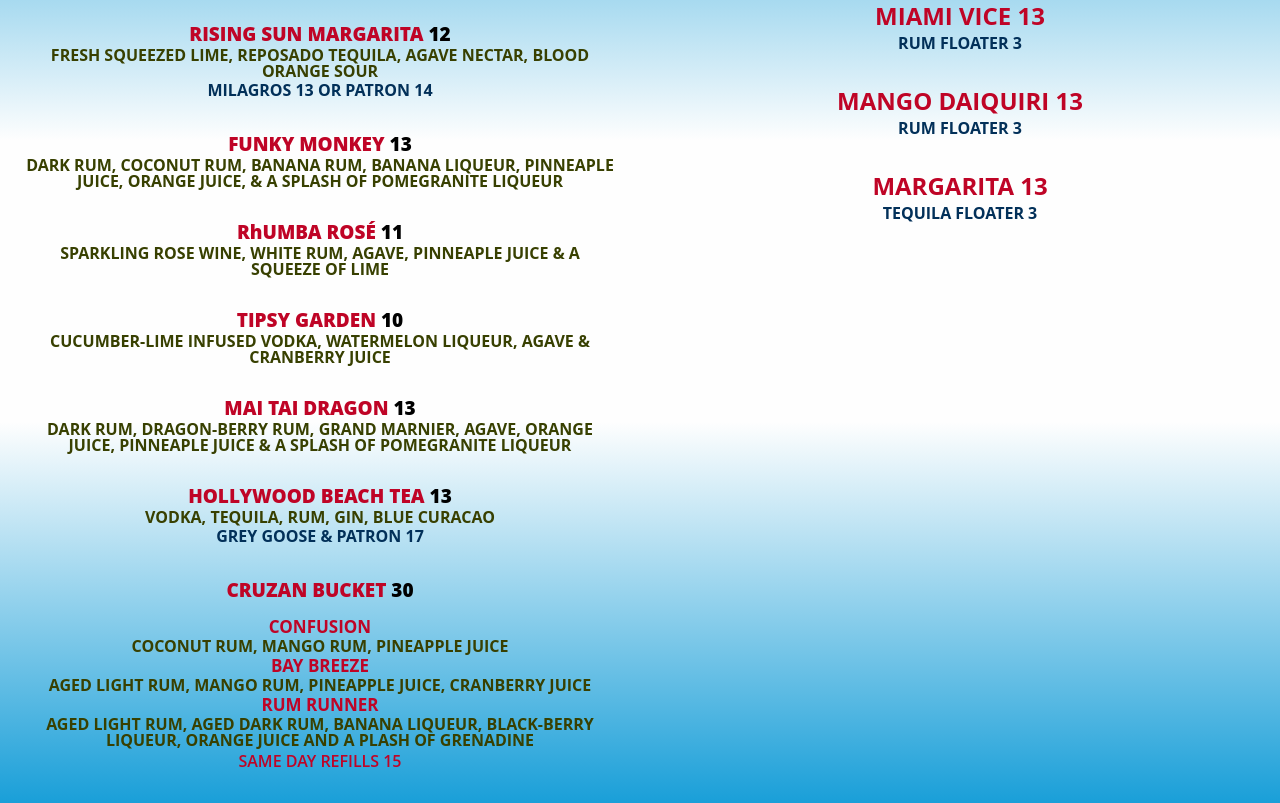
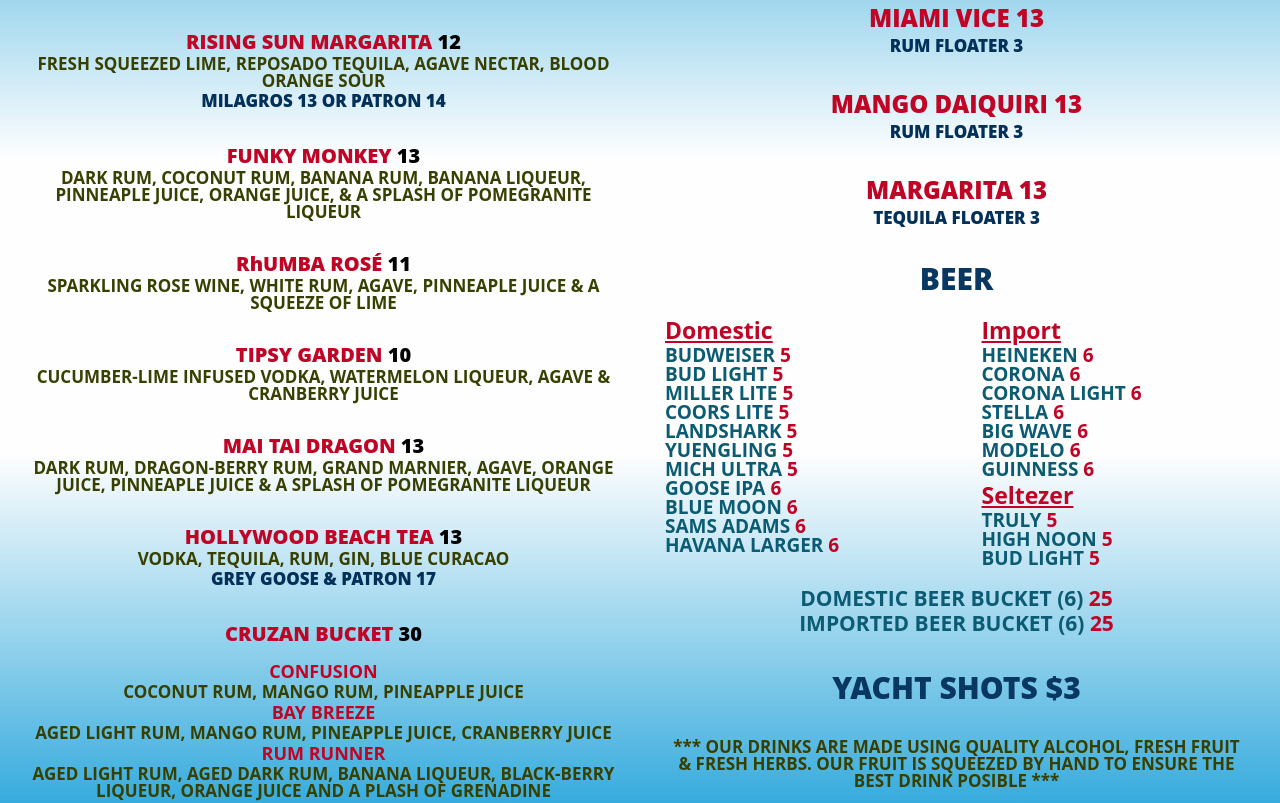
Before and after one commit to tatadavila/restaurant-menu, a React app: page / in a window 1280 px wide. Shown: the part 1689-2492 px from the top of the page. Built offline with nearby package versions, Linux system fonts and the light colour scheme.

Commit message:
Finish the Drink menu component development

```diff
--- a/src/App.css
+++ b/src/App.css
@@ -5,6 +5,7 @@
 }
 
 .container {
+  align-items: center;
   background: linear-gradient(
     to bottom,
     #179ed8 0%,
@@ -24,11 +25,11 @@
 }
 
 .menu,
-.beer,
+.beer-2columns,
 footer {
   display: flex;
   justify-content: space-between;
-  width: 100%;
+  width: 95%;
 }
 
 .beer {
@@ -43,13 +44,12 @@
 }
 
 .left-column {
-  padding-left: 25px;
   padding-right: 25px;
 }
 
 .right-column {
+  margin: 0 !important;
   padding-left: 25px;
-  padding-right: 25px;
 }
 
 .type {
@@ -85,11 +85,16 @@
   grid-row-gap: 0 !important;
 }
 
-.food-item, .drink-number {
+.food-item,
+.drink-number {
   color: #000000;
 }
 
-.plate {
+.plate,
+.drinks-item,
+.beer-item,
+.sub-drink,
+.underlined-subtitle {
   font-weight: 700;
 }
 
@@ -97,13 +102,24 @@
   display: flex;
   flex-direction: column;
   font-style: normal;
-  font-weight: 700;
   text-align: center;
   text-transform: uppercase;
 }
 
+.drinks-item {
+  font-size: 17px;
+}
+
+.sub-drink {
+  font-size: 18px;
+}
+
+.beer-name {
+  color: #0b5b72;
+}
+
 .drink {
-  font-size: 19px;
+  font-size: 20px;
   font-weight: 900;
 }
 
@@ -111,18 +127,14 @@
 .frozen-drinks,
 .sub-drink,
 .red-note,
-.underlined-subtitle {
+.underlined-subtitle,
+.beer-item {
   color: #bf0426;
 }
 
-
 .frozen-drinks {
   font-size: 24px;
-}
-
-.sub-drink {
-  font-size: 17px;
-  font-weight: 700;
+  font-weight: 900;
 }
 
 .drink-ingredents {
@@ -132,6 +144,7 @@
 
 .liquor {
   color: #023059;
+  font-weight: 800;
 }
 
 .br {
@@ -140,15 +153,47 @@
 }
 
 .red-note {
-
   font-weight: 600;
   margin-top: 2px;
 }
 
+.beer-type {
+  margin: 20px 0 0 0 !important;
+}
+
+.extra {
+  margin: 0;
+}
+
+.beer-title {
+  color: #083761;
+  font-size: 30px;
+  font-weight: 900;
+  line-height: 30px;
+  text-align: center;
+}
+
 .underlined-subtitle {
-  font-size: 18px;
-  font-weight: 800;
+  font-size: 23px;
   text-decoration: underline;
+}
+
+.beer-2columns {
+  width: 100% !important;
+}
+
+.beer-item {
+  font-size: 19px;
+  line-height: 19px;
+  text-transform: uppercase;
+  width: 100%;
+}
+
+.bucket {
+  font-size: 21px !important;
+  margin-top: 15px;
+  line-height: 10px;
+  text-align: center;
 }
 
 footer {
@@ -208,6 +253,22 @@
     width: 90%;
   }
 
+  .beer-title {
+    font-size: 26px;
+  }
+
+  .beer-type {
+    margin: 2.5px 0 0 0 !important;
+  }
+
+  .underlined-subtitle {
+    font-size: 19px;
+  }
+
+  .beer-item {
+    font-size: 16px;
+  }
+
   footer {
     background: #fefefe;
     margin: 0;
--- a/src/components/DrinksMenu.js
+++ b/src/components/DrinksMenu.js
@@ -144,22 +144,118 @@
                 </div>
               </div>
 
-              {/* <div className="type">
-                <span className="title">BEER</span>
-                <div className="beer">
-
+              <div className="type">
+                <span className="beer-title">BEER</span>
+                <div className="beer-2columns">
                   <div className="col">
                     <div className="left-column">
-                      <span className="underlined-subtitle">Domestic</span>
+                      <div className="type beer-type">
+                        <span className="underlined-subtitle">Domestic</span>
+                        <div className="beer-item">
+                          <span className="beer-name">Budweiser </span>5
+                        </div>
+                        <div className="beer-item">
+                          <span className="beer-name">Bud light </span>5
+                        </div>
+                        <div className="beer-item">
+                          <span className="beer-name">Miller Lite </span>5
+                        </div>
+                        <div className="beer-item">
+                          <span className="beer-name">Coors Lite </span>5
+                        </div>
+                        <div className="beer-item">
+                          <span className="beer-name">Landshark </span>5
+                        </div>
+                        <div className="beer-item">
+                          <span className="beer-name">Yuengling </span>5
+                        </div>
+                        <div className="beer-item">
+                          <span className="beer-name">Mich Ultra </span>5
+                        </div>
+                        <div className="beer-item">
+                          <span className="beer-name">Goose Ipa </span>6
+                        </div>
+                        <div className="beer-item">
+                          <span className="beer-name">Blue Moon </span>6
+                        </div>
+                        <div className="beer-item">
+                          <span className="beer-name">Sams Adams </span>6
+                        </div>
+                        <div className="beer-item">
+                          <span className="beer-name">Havana Larger </span>6
+                        </div>
+                      </div>
                     </div>
                   </div>
                   <div className="col">
                     <div className="right-column">
-                      <span className="underlined-subtitle">Import</span>
+                      <div className="type beer-type">
+                        <span className="underlined-subtitle">Import</span>
+                        <div className="beer-item">
+                          <span className="beer-name">Heineken </span>6
+                        </div>
+                        <div className="beer-item">
+                          <span className="beer-name">Corona </span>6
+                        </div>
+                        <div className="beer-item">
+                          <span className="beer-name">Corona Light </span>6
+                        </div>
+                        <div className="beer-item">
+                          <span className="beer-name">Stella </span>6
+                        </div>
+                        <div className="beer-item">
+                          <span className="beer-name">Big Wave </span>6
+                        </div>
+                        <div className="beer-item">
+                          <span className="beer-name">Modelo </span>6
+                        </div>
+                        <div className="beer-item">
+                          <span className="beer-name">Guinness </span>6
+                        </div>
+                      </div>
+
+                      <div className="type extra">
+                        <span className="underlined-subtitle">Seltezer</span>
+                        <div className="beer-item">
+                          <span className="beer-name">Truly </span>5
+                        </div>
+                        <div className="beer-item">
+                          <span className="beer-name">High Noon </span>5
+                        </div>
+                        <div className="beer-item">
+                          <span className="beer-name">Bud Light </span>5
+                        </div>
+                      </div>
                     </div>
                   </div>
                 </div>
-              </div> */}
+                <div className="type">
+                  <div className="beer-item bucket">
+                    <span className="beer-name">Domestic Beer Bucket (6) </span>{" "}
+                    25
+                  </div>
+                  <div className="beer-item bucket">
+                    <span className="beer-name">Imported Beer Bucket (6) </span>{" "}
+                    25
+                  </div>
+                </div>
+              </div>
+
+              <div className="type">
+                <div className="items-list">
+                  <span className="beer-title">YACHT SHOTS $3</span>
+                </div>
+              </div>
+
+              <div className="type">
+                <div className="drinks-item">
+                  <span className="drink-ingredents">
+                    *** Our drinks are made using quality alcohol, fresh fruit
+                    &amp; fresh herbs. Our fruit is squeezed by hand to ensure
+                    the best drink posible ***
+                  </span>
+                </div>
+              </div>
             </div>
           </div>
         </div>
```
Also changed, not shown: Procfile.txt (deleted).
